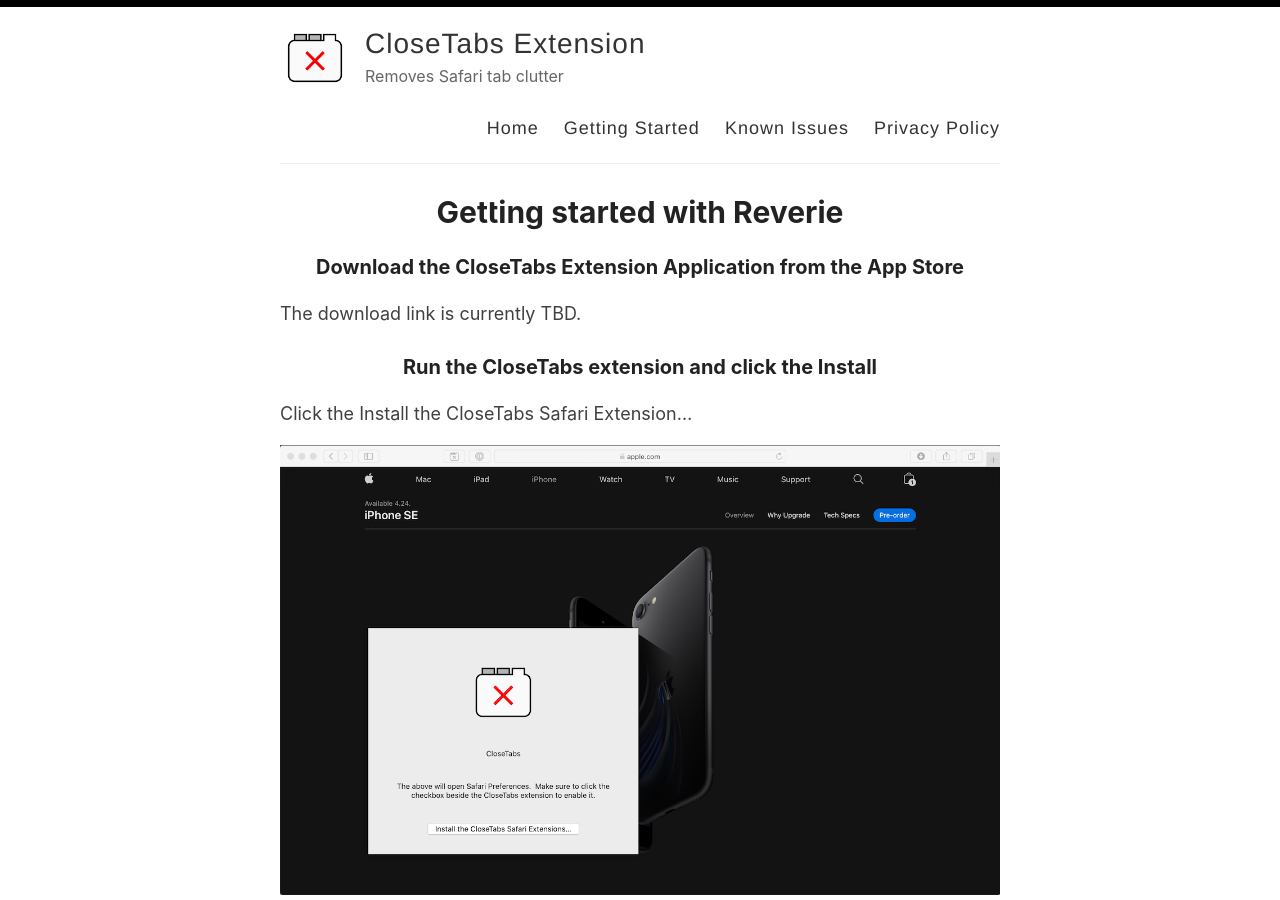
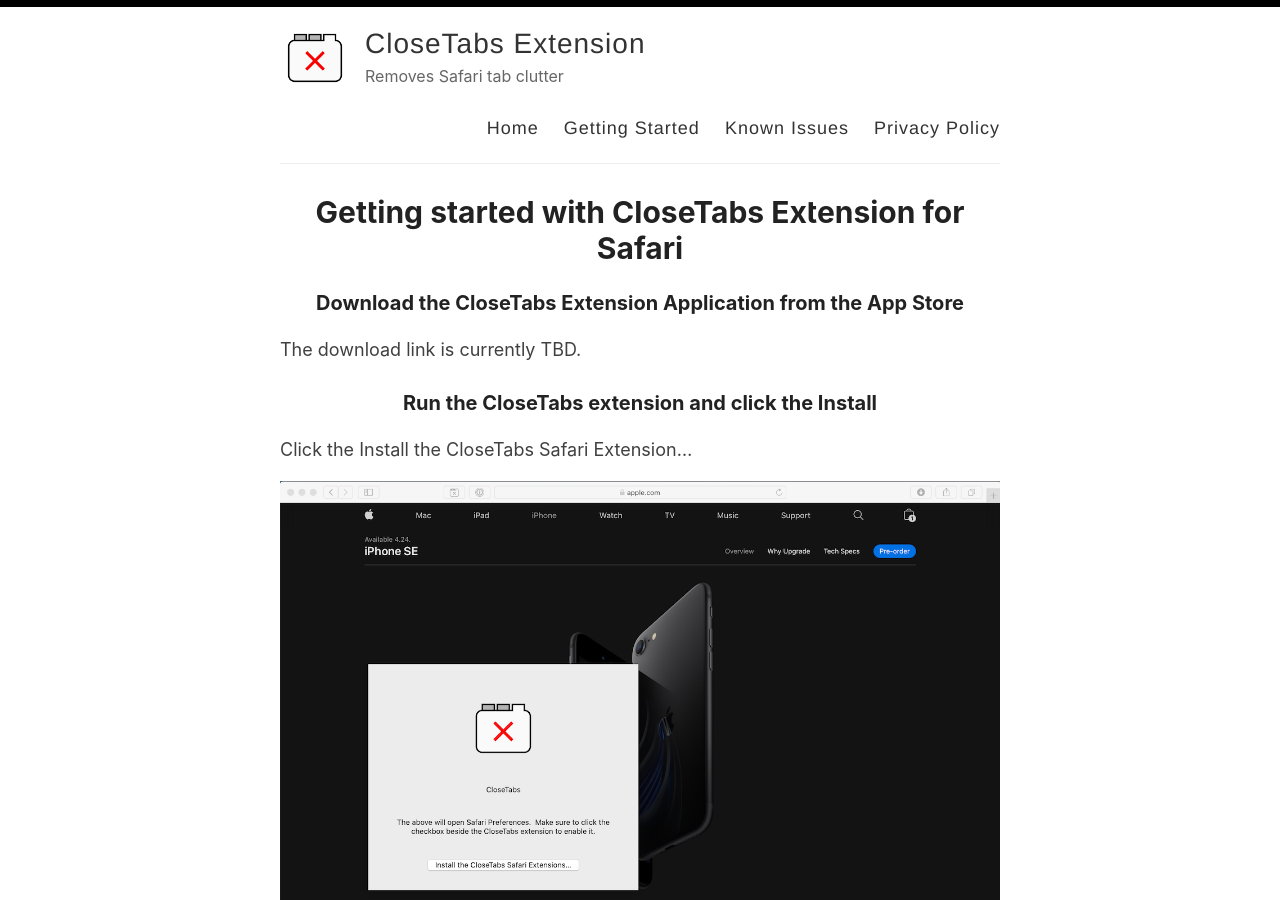
Before and after one commit to bonafideduck/CloseTabsExtension, a Jekyll site: the page built from _pages/getting-started.md, in a window 1280 px wide and 900 px high. Built offline with Jekyll 4.4.1, drawn with Linux system fonts in a browser that asks for light colours.

Commit message:
Fixed getting-started title

```diff
--- a/_pages/getting-started.md
+++ b/_pages/getting-started.md
@@ -1,6 +1,6 @@
 ---
 layout: page
-title: Getting started with Reverie
+title: Getting started with CloseTabs Extension for Safari
 permalink: /getting-started/
 ---
 
```
